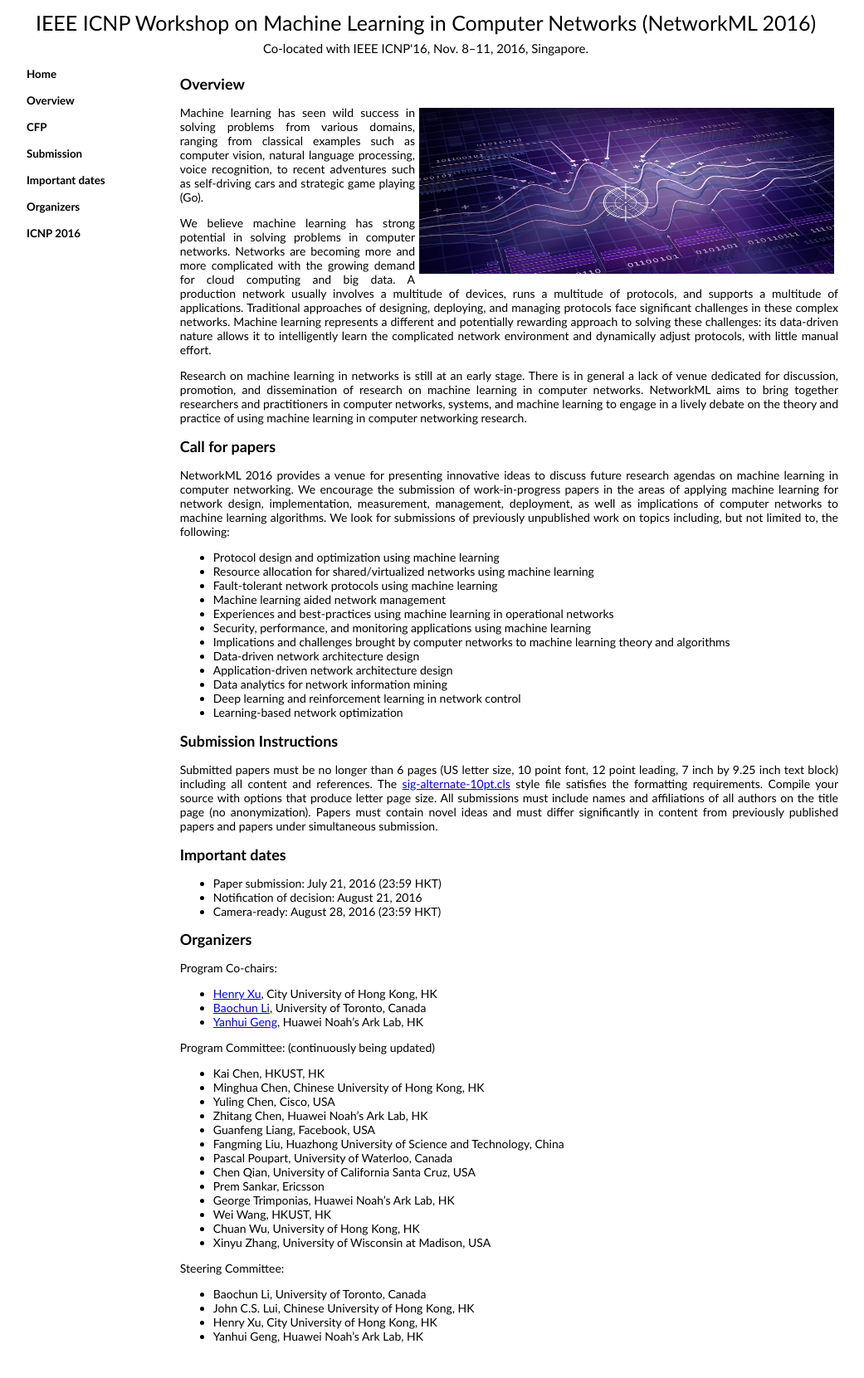
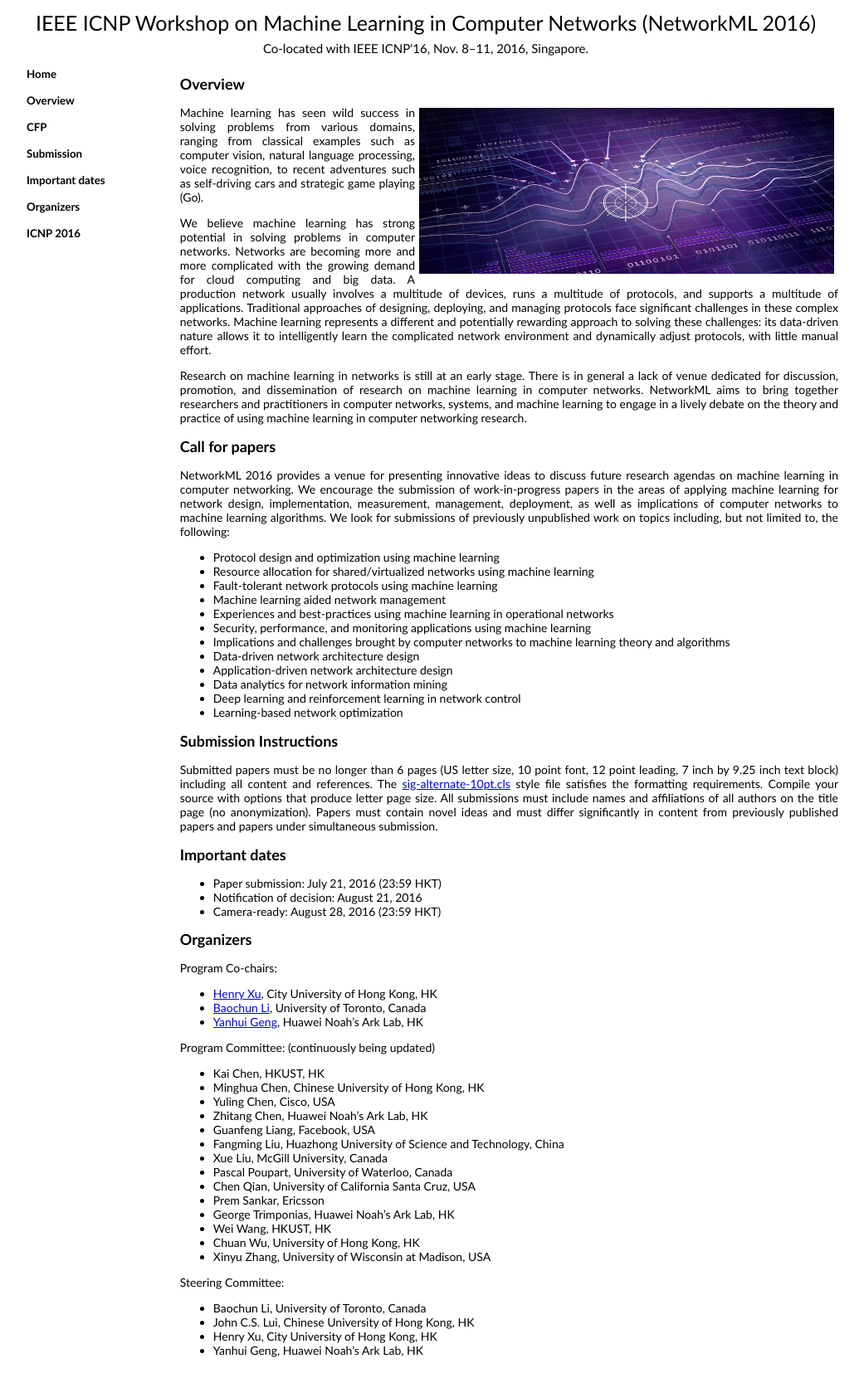
Before and after one commit to networkml/networkml.github.io, a Jekyll site: the page built from index.html, in a window 1280 px wide. Shown: the whole page at 83% size, without its empty margins (127-1168 px from the left). Built offline with Jekyll 4.4.1, drawn with Linux system fonts in a browser that asks for light colours.

Commit message:
pc update

```diff
--- a/_includes/index.md
+++ b/_includes/index.md
@@ -54,6 +54,7 @@ Program Committee: (continuously being updated)
 * Zhitang Chen, Huawei Noah's Ark Lab, HK
 * Guanfeng Liang, Facebook, USA
 * Fangming Liu, Huazhong University of Science and Technology, China
+* Xue Liu, McGill University, Canada
 * Pascal Poupart, University of Waterloo, Canada
 * Chen Qian, University of California Santa Cruz, USA
 * Prem Sankar, Ericsson
```
